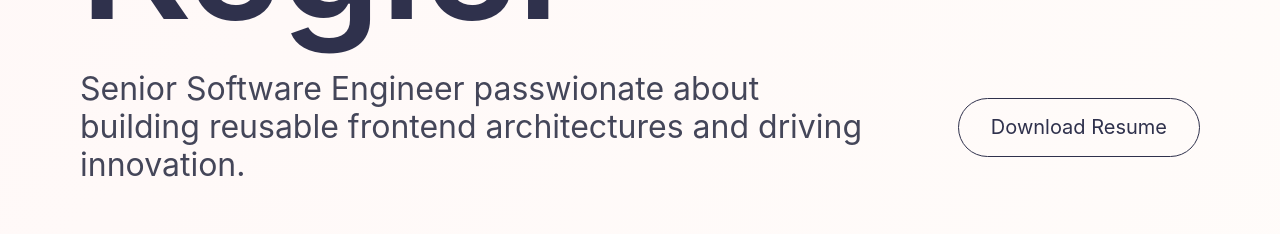
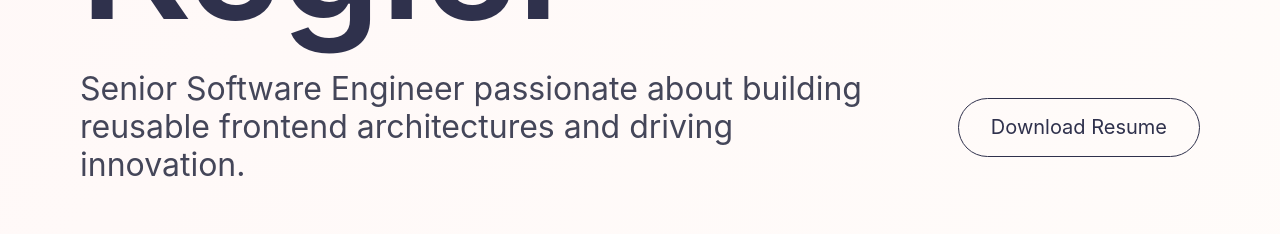
Before and after one commit to EduKegler/portfolio, a Next.js app: page / in a window 1280 px wide. Shown: the part 562-796 px from the top of the page. Built offline with nearby package versions, Linux system fonts and the light colour scheme.

Commit message:
fix: typo

```diff
--- a/components/Content.tsx
+++ b/components/Content.tsx
@@ -33,7 +33,7 @@ function Header() {
           </div>
           <div className="flex flex-col lg:flex-row gap-10 lg:gap-20 items-start lg:items-center">
             <TextTitle2>
-              Senior Software Engineer passwionate about building reusable
+              Senior Software Engineer passionate about building reusable
               frontend architectures and driving innovation.
             </TextTitle2>
             <DownloadCV />
```
